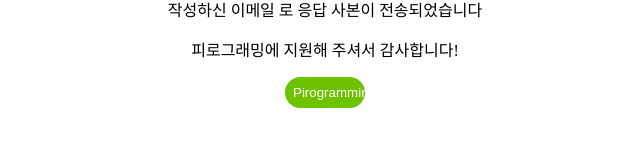
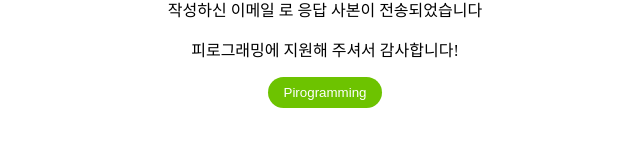
Before and after one commit to pirogramming-homepage/recruiting-client, a React (Create React App) app: page /success in a window 1280 px wide. Shown: the part 392-538 px from the top of the page, without its empty margins (315-955 px from the left). Built offline with nearby package versions, Linux system fonts and the light colour scheme; no server answers; a web font is replaced by a local one.

Commit message:
#18 style: 성공 페이지 버튼 수정

```diff
--- a/src/components/Button.js
+++ b/src/components/Button.js
@@ -41,6 +41,10 @@
     )
 }
 
+export const TextButton = (props) => (
+    <StyledTextButton type={props.type} onClick={props.onClick}>{props.buttonContent}</StyledTextButton>
+)
+
 const StyledMainButton = styled.button`
 padding: 0.5rem;
 color: white;
@@ -57,3 +61,13 @@
 justify-content: center;
 align-items: center;
 `
+
+const StyledTextButton = styled.button`
+padding: 0.5rem 1rem;
+color: white;
+background: ${COLORS.green};
+border-radius: 1rem;
+border: none;
+text-align: center;
+cursor: pointer;
+`
--- a/src/components/recruiting/SuccessPage.js
+++ b/src/components/recruiting/SuccessPage.js
@@ -4,8 +4,7 @@
 import { COLORS } from '../Variables'
 import { PiroHeader } from '../PiroHeader'
 import { Checkmark } from 'react-checkmark'
-import { MainButton } from '../Button';
-import PageContainer from '../PageContainer';
+import { TextButton } from '../Button';
 
 export const SuccessPage = (props) => {
     const { state } = useLocation();
@@ -18,7 +17,7 @@
             <Description>작성하신 이메일 { state?.emailAddress } 로 응답 사본이 전송되었습니다</Description>
             <Description>피로그래밍에 지원해 주셔서 감사합니다!</Description>
             <a href="https://pirogramming.com/">
-                <MainButton
+                <TextButton
                     type="button"
                     buttonContent="Pirogramming"
                 />
```
